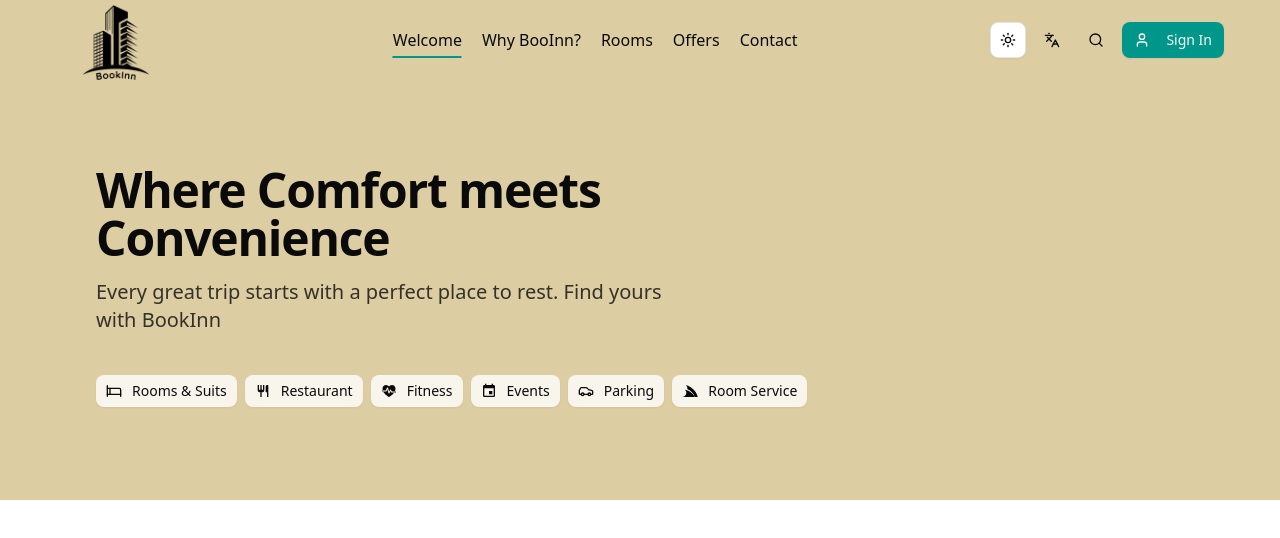
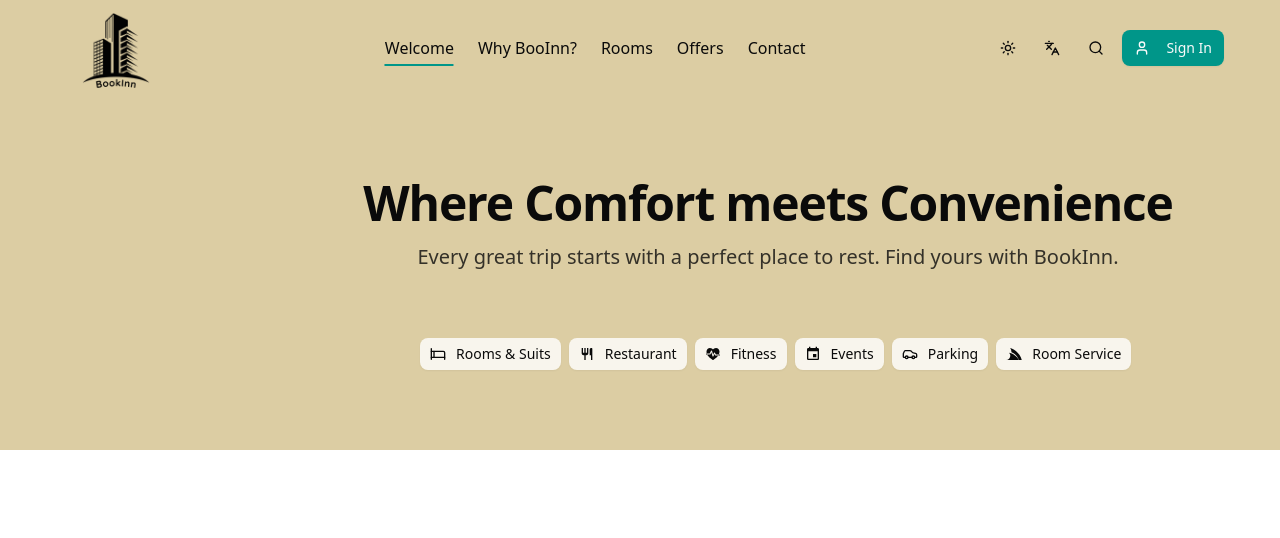
Before and after one commit to shahdhammouda02/BookInn, a Next.js app: page /en in a window 1280 px wide. Shown: the top 538 px of the page. Built offline with nearby package versions, Linux system fonts and the light colour scheme.

Commit message:
header-styles

```diff
--- a/src/app/[locale]/layout.tsx
+++ b/src/app/[locale]/layout.tsx
@@ -3,8 +3,8 @@ import { Geist, Geist_Mono } from "next/font/google";
 import "./globals.css";
 import { ThemeProvider } from "@/components/theme-provider";
 import { NextIntlClientProvider, hasLocale } from "next-intl";
-import { notFound } from 'next/navigation';
-import { routing } from '@/i18n/routing';
+import { notFound } from "next/navigation";
+import { routing } from "@/i18n/routing";
 import { Header } from "@/components/layout/page";
 
 const geistSans = Geist({
@@ -18,8 +18,8 @@ const geistMono = Geist_Mono({
 });
 
 export const metadata: Metadata = {
-  title: "Create Next App",
-  description: "Generated by create next app",
+  title: "BookInn",
+  description: "Hotel booking app",
 };
 
 export default function RootLayout({
@@ -27,9 +27,8 @@ export default function RootLayout({
   params,
 }: Readonly<{
   children: React.ReactNode;
-  params: {locale: string}
+  params: { locale: string };
 }>) {
-
   if (!hasLocale(routing.locales, params.locale)) {
     notFound();
   }
@@ -46,8 +45,8 @@ export default function RootLayout({
           disableTransitionOnChange
         >
           <NextIntlClientProvider>
-          <Header />
-          {children}
+            <Header />
+            <main>{children}</main>
           </NextIntlClientProvider>
         </ThemeProvider>
       </body>
--- a/src/components/layout/Header/Header.tsx
+++ b/src/components/layout/Header/Header.tsx
@@ -2,7 +2,7 @@
 
 import Image from "next/image";
 import React from "react";
-import { BookInnLogo , HeaderLogo} from "../../../../public/images/page";
+import { BookInnLogo, HeaderLogo } from "../../../../public/images/page";
 import Link from "next/link";
 import { Button } from "@/components/ui/button";
 import {
@@ -14,33 +14,32 @@ import {
 } from "@/components/ui/navigation-menu";
 import { ThemeToggle } from "@/components/ui/theme-toggle";
 import { Bed, Car, Languages, SearchIcon, User } from "lucide-react";
-import { useTranslations } from "next-intl";
-import { BiRestaurant } from "react-icons/bi";
-import { MdEvent } from "react-icons/md";
-import { IoFitness } from "react-icons/io5";
-import { FaServicestack } from "react-icons/fa";
+import { useTranslations, useLocale } from "next-intl";
+import {Restaurant, Event, Fitness, Service} from '@/lib/@react-icons/page';
 
 const Header = () => {
   const t = useTranslations("Header");
+  const locale = useLocale();
+  const isRTL = locale === 'ar';
+
 
   return (
-    <header className="mx-auto px-8 bg-header-background min-h-[500px] relative overflow-hidden dark:bg-header-background">
-      {/* Top Navigation Bar */}
-      <div className="flex h-20 w-full shrink-0 items-center px-6">
-        {/* Logo */}
+    <header
+      className="mx-auto px-8 bg-header-background min-h-[450px] relative overflow-hidden dark:bg-header-background">
+
+      <section
+        className="flex h-20 w-full shrink-0 items-center px-6 mt-2">
         <Link href="#" className="mr-6 flex" prefetch={false}>
           <Image
             src={BookInnLogo}
-            alt={t("Header.logoAlt")}
+            alt={t("logoAlt")}
             width={120}
             height={120}
             className="dark:invert-[0.2]"
           />
         </Link>
-
-        {/* Desktop Navigation */}
         <NavigationMenu className="ml-auto">
-          <NavigationMenuList className="gap-1">
+          <NavigationMenuList className="gap-2">
             {["welcome", "whyBookInn", "rooms", "offers", "contact"].map(
               (item) => (
                 <NavigationMenuItem key={item}>
@@ -61,9 +60,16 @@ const Header = () => {
           </NavigationMenuList>
         </NavigationMenu>
 
-        {/* Action Buttons */}
         <div className="ml-auto flex gap-2">
-          <ThemeToggle />
+          <Button
+            variant="ghost"
+            size="icon"
+            aria-label={t("buttons.language")}
+            className="text-foreground hover:bg-foreground/10 dark:text-foreground dark:hover:bg-foreground/10"
+          >
+            <ThemeToggle />
+          </Button>
+
           <Button
             variant="ghost"
             size="icon"
@@ -88,21 +94,21 @@ const Header = () => {
             {t("buttons.signIn")}
           </Button>
         </div>
-      </div>
+      </section>
 
-      {/* Hero Content */}
-      <div className="absolute left-16 top-1/2 -translate-y-1/2 w-full px-8 text-left space-y-4 max-w-2xl">
+      {/* Hero section */}
+      <section className="absolute left-80 top-1/2 -translate-y-1/2 w-full px-8 text-center space-y-4 max-w-4xl">
         <h1 className="text-5xl font-bold tracking-tight text-foreground dark:text-foreground">
           Where Comfort meets Convenience
         </h1>
         <h3 className="text-xl font-medium text-foreground/80 dark:text-foreground/80">
           Every great trip starts with a perfect place to rest. Find yours with
-          BookInn
+          BookInn.
         </h3>
-      </div>
+      </section>
 
       {/* Quick Links */}
-      <div className="absolute left-16 top-3/4 w-full px-8 text-center space-x-2 max-w-2xl flex">
+      <section className="absolute left-97 top-3/4 w-full px-8 text-center space-x-2 max-w-2xl flex">
         <Button
           size="sm"
           variant="secondary"
@@ -116,7 +122,7 @@ const Header = () => {
           variant="secondary"
           className="bg-background/80 text-foreground hover:bg-background dark:bg-background/80 dark:text-foreground"
         >
-          <BiRestaurant className="h-4 w-4 mr-1" />
+          <Restaurant className="h-4 w-4 mr-1" />
           Restaurant
         </Button>
         <Button
@@ -124,7 +130,7 @@ const Header = () => {
           variant="secondary"
           className="bg-background/80 text-foreground hover:bg-background dark:bg-background/80 dark:text-foreground"
         >
-          <IoFitness className="h-4 w-4 mr-1" />
+          <Fitness className="h-4 w-4 mr-1" />
           Fitness
         </Button>
         <Button
@@ -132,7 +138,7 @@ const Header = () => {
           variant="secondary"
           className="bg-background/80 text-foreground hover:bg-background dark:bg-background/80 dark:text-foreground"
         >
-          <MdEvent className="h-4 w-4 mr-1" />
+          <Event className="h-4 w-4 mr-1" />
           Events
         </Button>
         <Button
@@ -148,10 +154,10 @@ const Header = () => {
           variant="secondary"
           className="bg-background/80 text-foreground hover:bg-background dark:bg-background/80 dark:text-foreground"
         >
-          <FaServicestack className="h-4 w-4 mr-1" />
+          <Service className="h-4 w-4 mr-1" />
           Room Service
         </Button>
-      </div>
+      </section>
     </header>
   );
 };
--- a/src/components/ui/button.tsx
+++ b/src/components/ui/button.tsx
@@ -5,7 +5,7 @@ import { cva, type VariantProps } from "class-variance-authority"
 import { cn } from "@/lib/utils"
 
 const buttonVariants = cva(
-  "inline-flex items-center justify-center gap-2 whitespace-nowrap rounded-md text-sm font-medium transition-all disabled:pointer-events-none disabled:opacity-50 [&_svg]:pointer-events-none [&_svg:not([class*='size-'])]:size-4 shrink-0 [&_svg]:shrink-0 outline-none focus-visible:border-ring focus-visible:ring-ring/50 focus-visible:ring-[3px] aria-invalid:ring-destructive/20 dark:aria-invalid:ring-destructive/40 aria-invalid:border-destructive",
+  "inline-flex items-center justify-center gap-2 whitespace-nowrap rounded-md text-sm font-medium cursor-pointer transition-all disabled:pointer-events-none disabled:opacity-50 [&_svg]:pointer-events-none [&_svg:not([class*='size-'])]:size-4 shrink-0 [&_svg]:shrink-0 outline-none focus-visible:border-ring focus-visible:ring-ring/50 focus-visible:ring-[3px] aria-invalid:ring-destructive/20 dark:aria-invalid:ring-destructive/40 aria-invalid:border-destructive",
   {
     variants: {
       variant: {
@@ -20,6 +20,8 @@ const buttonVariants = cva(
         ghost:
           "hover:bg-accent hover:text-accent-foreground dark:hover:bg-accent/50",
         link: "text-primary underline-offset-4 hover:underline",
+        none:
+        ""
       },
       size: {
         default: "h-9 px-4 py-2 has-[>svg]:px-3",
--- a/src/components/ui/dropdown-menu.tsx
+++ b/src/components/ui/dropdown-menu.tsx
@@ -42,7 +42,7 @@ function DropdownMenuContent({
         data-slot="dropdown-menu-content"
         sideOffset={sideOffset}
         className={cn(
-          "bg-popover text-popover-foreground data-[state=open]:animate-in data-[state=closed]:animate-out data-[state=closed]:fade-out-0 data-[state=open]:fade-in-0 data-[state=closed]:zoom-out-95 data-[state=open]:zoom-in-95 data-[side=bottom]:slide-in-from-top-2 data-[side=left]:slide-in-from-right-2 data-[side=right]:slide-in-from-left-2 data-[side=top]:slide-in-from-bottom-2 z-50 max-h-(--radix-dropdown-menu-content-available-height) min-w-[8rem] origin-(--radix-dropdown-menu-content-transform-origin) overflow-x-hidden overflow-y-auto rounded-md border p-1 shadow-md",
+          "bg-header-background text-popover-foreground data-[state=open]:animate-in data-[state=closed]:animate-out data-[state=closed]:fade-out-0 data-[state=open]:fade-in-0 data-[state=closed]:zoom-out-95 data-[state=open]:zoom-in-95 data-[side=bottom]:slide-in-from-top-2 data-[side=left]:slide-in-from-right-2 data-[side=right]:slide-in-from-left-2 data-[side=top]:slide-in-from-bottom-2 z-50 max-h-(--radix-dropdown-menu-content-available-height) min-w-[8rem] origin-(--radix-dropdown-menu-content-transform-origin) overflow-x-hidden overflow-y-auto rounded-md border p-1 shadow-md",
           className
         )}
         {...props}
@@ -74,7 +74,7 @@ function DropdownMenuItem({
       data-inset={inset}
       data-variant={variant}
       className={cn(
-        "focus:bg-accent focus:text-accent-foreground data-[variant=destructive]:text-destructive data-[variant=destructive]:focus:bg-destructive/10 dark:data-[variant=destructive]:focus:bg-destructive/20 data-[variant=destructive]:focus:text-destructive data-[variant=destructive]:*:[svg]:!text-destructive [&_svg:not([class*='text-'])]:text-muted-foreground relative flex cursor-default items-center gap-2 rounded-sm px-2 py-1.5 text-sm outline-hidden select-none data-[disabled]:pointer-events-none data-[disabled]:opacity-50 data-[inset]:pl-8 [&_svg]:pointer-events-none [&_svg]:shrink-0 [&_svg:not([class*='size-'])]:size-4",
+        "focus:bg-chart-2/70 focus:text-accent-foreground data-[variant=destructive]:text-destructive data-[variant=destructive]:focus:bg-destructive/10 dark:data-[variant=destructive]:focus:bg-destructive/20 data-[variant=destructive]:focus:text-destructive data-[variant=destructive]:*:[svg]:!text-destructive [&_svg:not([class*='text-'])]:text-muted-foreground relative flex cursor-default items-center gap-2 rounded-sm px-2 py-1.5 text-sm outline-hidden select-none data-[disabled]:pointer-events-none data-[disabled]:opacity-50 data-[inset]:pl-8 [&_svg]:pointer-events-none [&_svg]:shrink-0 [&_svg:not([class*='size-'])]:size-4",
         className
       )}
       {...props}
--- a/src/components/ui/theme-toggle.tsx
+++ b/src/components/ui/theme-toggle.tsx
@@ -18,7 +18,7 @@ export function ThemeToggle() {
   return (
     <DropdownMenu>
       <DropdownMenuTrigger asChild>
-        <Button variant="outline" size="icon">
+        <Button variant="none" size="icon">
           <Sun className="h-[1.2rem] w-[1.2rem] scale-100 rotate-0 transition-all dark:scale-0 dark:-rotate-90" />
           <Moon className="absolute h-[1.2rem] w-[1.2rem] scale-0 rotate-90 transition-all dark:scale-100 dark:rotate-0" />
           <span className="sr-only">Toggle theme</span>
--- /dev/null
+++ b/src/lib/@react-icons/page.ts
@@ -0,0 +1,6 @@
+import { BiRestaurant as Restaurant } from "react-icons/bi";
+import { MdEvent as Event } from "react-icons/md";
+import { IoFitness as Fitness } from "react-icons/io5";
+import { FaServicestack as Service} from "react-icons/fa";
+
+export {Restaurant, Event, Fitness, Service}
```
